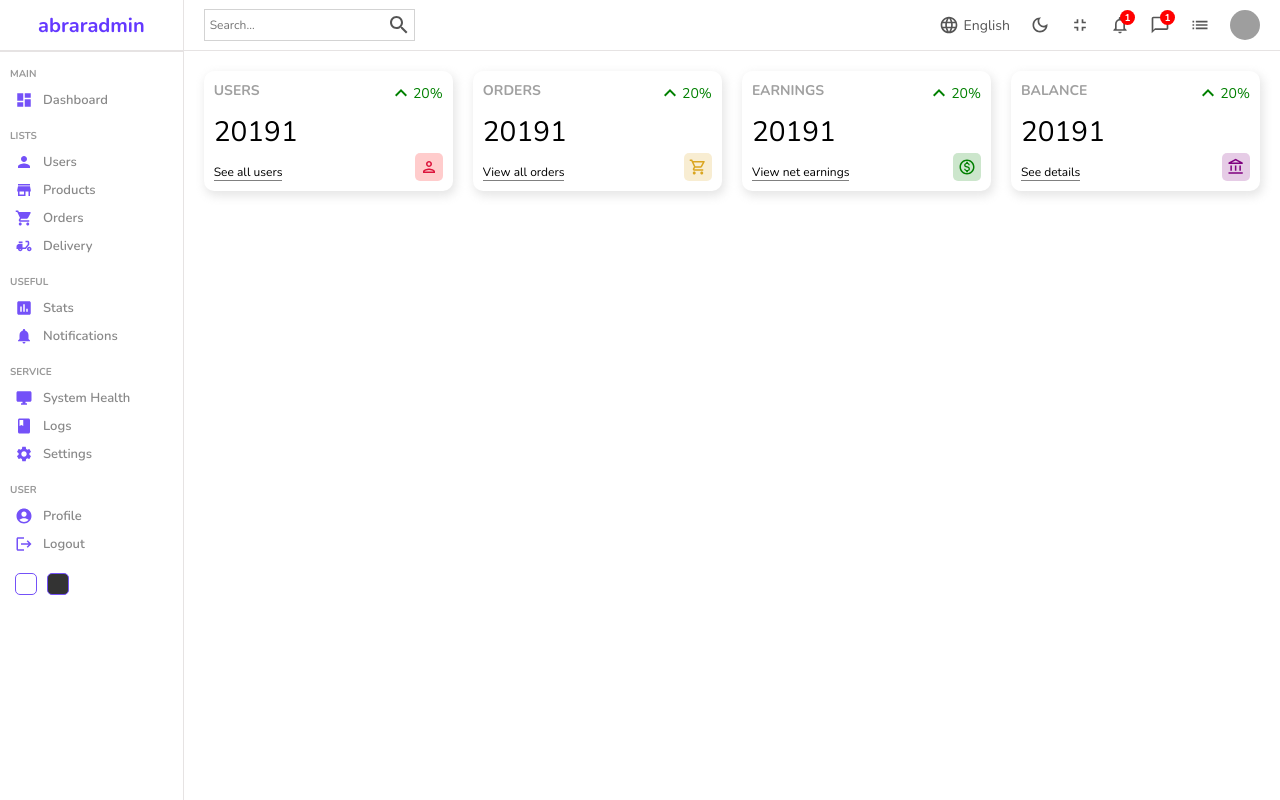
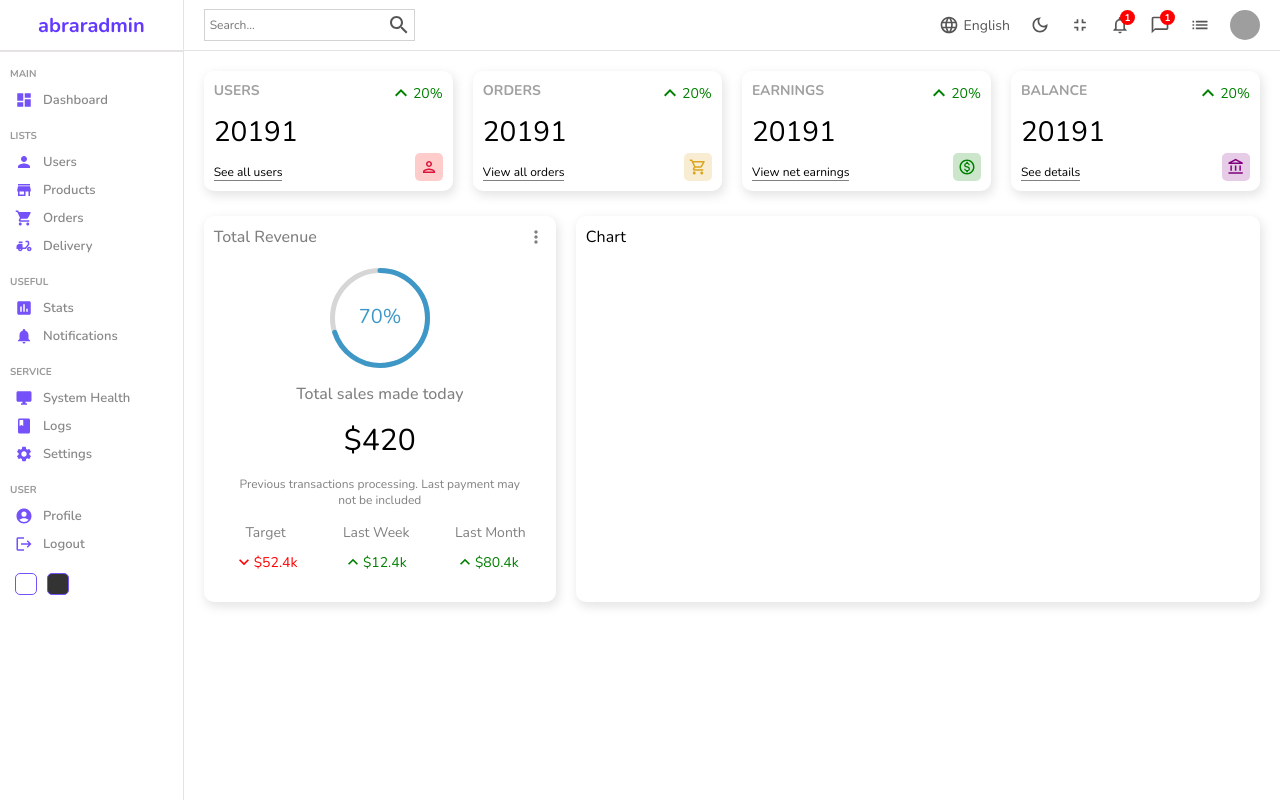
Before and after one commit to abrar19/react-advance-dashboard, a React (Create React App) app: page / in a window 1280 px wide. Built offline with nearby package versions, Linux system fonts and the light colour scheme; grey boxes are pictures that could not be loaded.

Commit message:
Featured Chart card done

```diff
--- a/package.json
+++ b/package.json
@@ -11,6 +11,7 @@
     "@testing-library/react": "^13.4.0",
     "@testing-library/user-event": "^13.5.0",
     "react": "^18.2.0",
+    "react-circular-progressbar": "^2.1.0",
     "react-dom": "^18.2.0",
     "react-router-dom": "^6.11.2",
     "react-scripts": "5.0.1",
--- /dev/null
+++ b/src/components/chart/Chart.jsx
@@ -0,0 +1,12 @@
+import React from 'react';
+import './chart.scss'
+
+const Chart = () => {
+    return (
+        <div className='chart'>
+            Chart
+        </div>
+    );
+}
+
+export default Chart;
--- /dev/null
+++ b/src/components/chart/chart.scss
@@ -0,0 +1,7 @@
+.chart{
+    flex: 4;
+    -webkit-box-shadow: 2px 4px 10px 1px rgba(0,0,0,0.47);
+    box-shadow: 2px 4px 10px 1px rgba(201,201,201,0.47);
+    border-radius: 10px;
+    padding: 10px;
+}
--- /dev/null
+++ b/src/components/featured/Featured.jsx
@@ -0,0 +1,49 @@
+import React from 'react';
+import './featured.scss'
+import { KeyboardArrowDown, KeyboardArrowUp, MoreVert } from '@mui/icons-material';
+import { CircularProgressbar } from 'react-circular-progressbar'
+import 'react-circular-progressbar/dist/styles.css'
+
+const Featured = () => {
+    return (
+        <div className='featured'>
+            <div className="top">
+                <h1 className="title">Total Revenue</h1>
+                <MoreVert fontSize='small'/>
+            </div>
+            <div className="bottom">
+                <div className="featuredChart">
+                    <CircularProgressbar value={70} text={"70%"} strokeWidth={5}/>
+                </div>
+                <p className='title'>Total sales made today</p>
+                <p className="amount">$420</p>
+                <p className="desc">Previous transactions processing. Last payment may not be included</p>
+                <div className="summary">
+                    <div className="item">
+                        <div className="itemTitle">Target</div>
+                        <div className="itemResult negative">
+                            <KeyboardArrowDown fontSize='small'/>
+                            <div className="resultAmount">$52.4k</div>
+                        </div>
+                    </div>
+                    <div className="item">
+                        <div className="itemTitle">Last Week</div>
+                        <div className="itemResult positive">
+                            <KeyboardArrowUp fontSize='small'/>
+                            <div className="resultAmount">$12.4k</div>
+                        </div>
+                    </div>
+                    <div className="item">
+                        <div className="itemTitle">Last Month</div>
+                        <div className="itemResult positive">
+                            <KeyboardArrowUp fontSize='small'/>
+                            <div className="resultAmount">$80.4k</div>
+                        </div>
+                    </div>
+                </div>
+            </div>
+        </div>
+    );
+}
+
+export default Featured;
--- /dev/null
+++ b/src/components/featured/featured.scss
@@ -0,0 +1,80 @@
+.featured{
+    flex: 2;
+    -webkit-box-shadow: 2px 4px 10px 1px rgba(0,0,0,0.47);
+    box-shadow: 2px 4px 10px 1px rgba(201,201,201,0.47);
+    border-radius: 10px;
+    padding: 10px;
+
+    .top{
+        display: flex;
+        align-items: center;
+        justify-content: space-between;
+        color: gray;
+
+        .title{
+            font-size: 16px;
+            font-weight: 500;
+        }
+    }
+
+    .bottom{
+        padding: 20px;
+        display: flex;
+        flex-direction: column;
+        align-items: center;
+        justify-content: center;
+        gap: 15px;
+
+        .featuredChart{
+            width: 100px;
+            height: 100px;
+        }
+
+        .title{
+            font-weight: 500;
+            color: gray;
+        }
+
+        .amount{
+            font-size: 30px;
+        }
+
+        .desc{
+            font-weight: 300;
+            font-size: 12px;
+            color: gray;
+            text-align: center;
+        }
+
+        .summary{
+            width: 100%;
+            display: flex;
+            align-items: center;
+            justify-content: space-between;
+
+            .item{
+                text-align: center;
+
+                .itemTitle{
+                    font-size: 14px;
+                    color: gray;
+                }
+
+                .itemResult{
+                    display: flex;
+                    align-items: center;
+                    margin-top: 10px;
+                    font-size: 14px;
+
+                    &.positive{
+                        color: green;
+                    }
+
+                    &.negative{
+                        color: red;
+                    }
+                }
+            }
+        }
+    }
+}
--- a/src/pages/home/Home.jsx
+++ b/src/pages/home/Home.jsx
@@ -3,6 +3,8 @@
 import Sidebar from '../../components/sidebar/Sidebar';
 import Navbar from '../../components/navbar/Navbar';
 import Widget from '../../components/widget/Widget';
+import Featured from '../../components/featured/Featured';
+import Chart from '../../components/chart/Chart';
 
 const Home = () => {
     return (
@@ -16,6 +18,11 @@
                     <Widget type="earning"/>
                     <Widget type="balance"/>
                 </div>
+
+                <div className="charts">
+                    <Featured />
+                    <Chart />
+                </div>
             </div>
         </div>
     );
--- a/src/pages/home/home.scss
+++ b/src/pages/home/home.scss
@@ -4,10 +4,14 @@
     .homeContainer{
         flex: 6;
 
-        .widgets{
+        .widgets, .charts{
             display: flex;
             padding: 20px;
             gap: 20px;
         }
+
+        .charts{
+            padding: 5px 20px;
+        }
     }
 }
```
Also changed, not shown: 1 other file (tests, documents, lock files or other folders).
